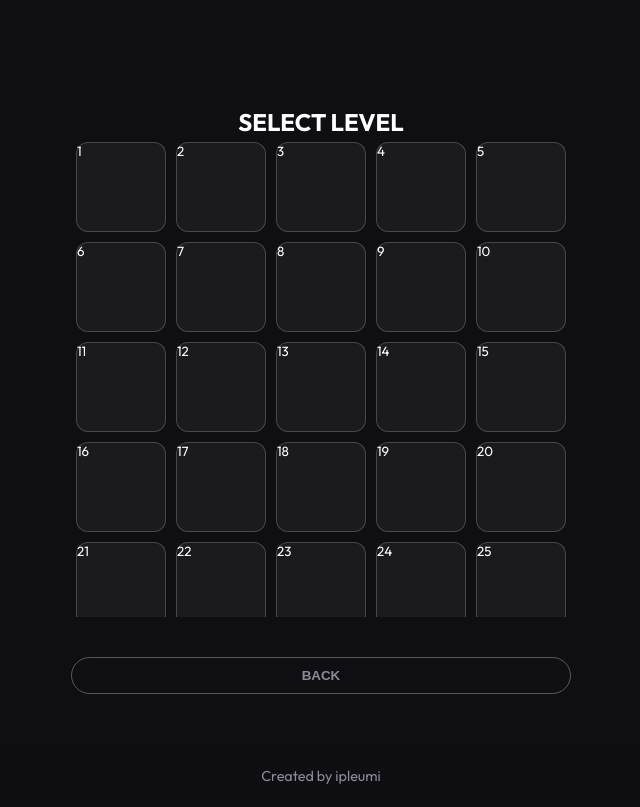
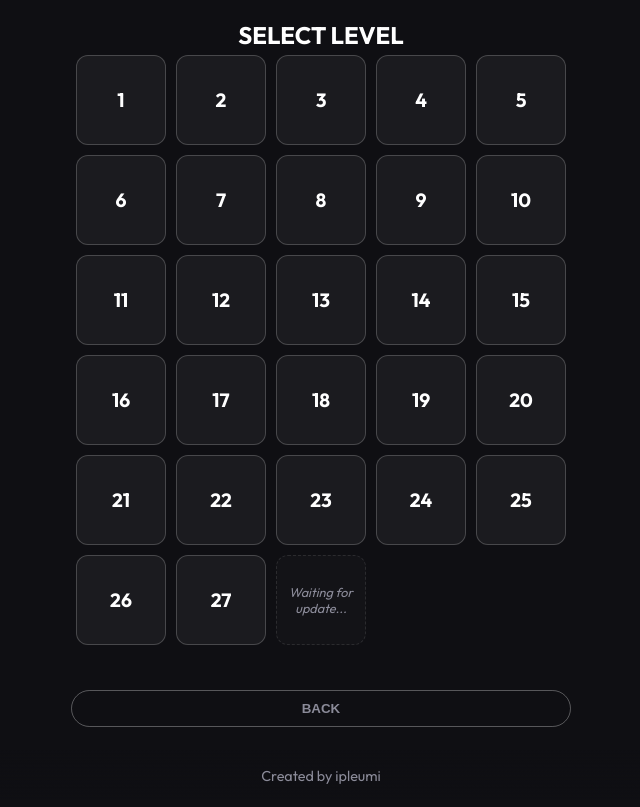
Before and after one commit to ipleumi/kpop-idol-reveal, a plain HTML site: page index.html in a window 1280 px wide. Both pictures are taken after a click on the button "START GAME". Shown: the whole page, without its empty margins (319-959 px from the left). Drawn offline with Linux system fonts and the light colour scheme.

Commit message:
Fix UI layout: footer overlap and game scaling

```diff
--- a/style.css
+++ b/style.css
@@ -23,12 +23,16 @@ body {
     background-color: var(--bg-color);
     color: var(--text-main);
     min-height: 100vh;
+    height: auto;
     display: flex;
     flex-direction: column;
     align-items: center;
     justify-content: center;
     overflow-x: hidden;
+    overflow-y: auto;
     padding: 20px;
+    padding-bottom: 80px;
+    /* Space for footer */
 }
 
 /* --- Screens --- */
@@ -85,8 +89,7 @@ body {
     gap: 10px;
     width: 100%;
     margin-bottom: 30px;
-    max-height: 60vh;
-    overflow-y: auto;
+    /* Removed max-height to allow full scroll */
     padding: 5px;
 }
 
@@ -97,11 +100,53 @@ body {
     border-radius: 12px;
     color: white;
     font-family: var(--font-main);
+    font-size: 1.2rem;
+    font-weight: 700;
+    cursor: pointer;
+    transition: all 0.2s ease;
+    display: flex;
+    justify-content: center;
+    align-items: center;
+}
+
+.level-btn:hover {
+    background: rgba(0, 240, 255, 0.2);
+    border-color: var(--secondary);
+    transform: scale(1.05);
+}
+
+.level-btn.completed {
+    background: rgba(0, 255, 60, 0.2);
+    border-color: #00FF3C;
+    color: #00FF3C;
+    box-shadow: 0 0 10px rgba(0, 255, 60, 0.2);
+}
+
+.level-placeholder {
+    aspect-ratio: 1;
+    display: flex;
+    justify-content: center;
+    align-items: center;
+    text-align: center;
+    font-size: 0.8rem;
+    color: var(--text-dim);
+    background: rgba(255, 255, 255, 0.02);
+    border: 1px dashed rgba(255, 255, 255, 0.1);
+    border-radius: 12px;
+    padding: 5px;
+    font-style: italic;
+}
+
+/* --- Game Container --- */
+.game-container {
+    width: 100%;
     max-width: 500px;
     display: flex;
     flex-direction: column;
     gap: 20px;
     animation: fadeIn 0.5s ease;
+    /* Ensure consistent width */
+    margin: 0 auto;
 }
 
 .header {
@@ -155,12 +200,16 @@ body {
     overflow: hidden;
     box-shadow: 0 10px 30px rgba(0, 0, 0, 0.5);
     border: 2px solid rgba(255, 255, 255, 0.1);
+    background: #000;
+    /* Fallback for transparent images */
 }
 
 #idol-image {
     width: 100%;
     height: 100%;
     object-fit: cover;
+    display: block;
+    /* Remove bottom space */
 }
 
 .grid-overlay {
@@ -273,7 +322,8 @@ body {
 
 /* --- Modal --- */
 .modal {
-    position: absolute;
+    position: fixed;
+    /* Changed to fixed to cover full screen even if scrolled */
     top: 0;
     left: 0;
     width: 100%;
@@ -355,11 +405,14 @@ body {
 .footer {
     position: fixed;
     bottom: 0;
+    left: 0;
     width: 100%;
     text-align: center;
     padding: 15px;
     background: linear-gradient(to top, rgba(15, 15, 19, 1), transparent);
     z-index: 10;
+    pointer-events: none;
+    /* Let clicks pass through if it overlaps slightly */
 }
 
 .footer a {
@@ -367,6 +420,8 @@ body {
     text-decoration: none;
     font-size: 0.9rem;
     transition: color 0.2s;
+    pointer-events: auto;
+    /* Re-enable clicks for the link */
 }
 
 .footer a:hover {
```
